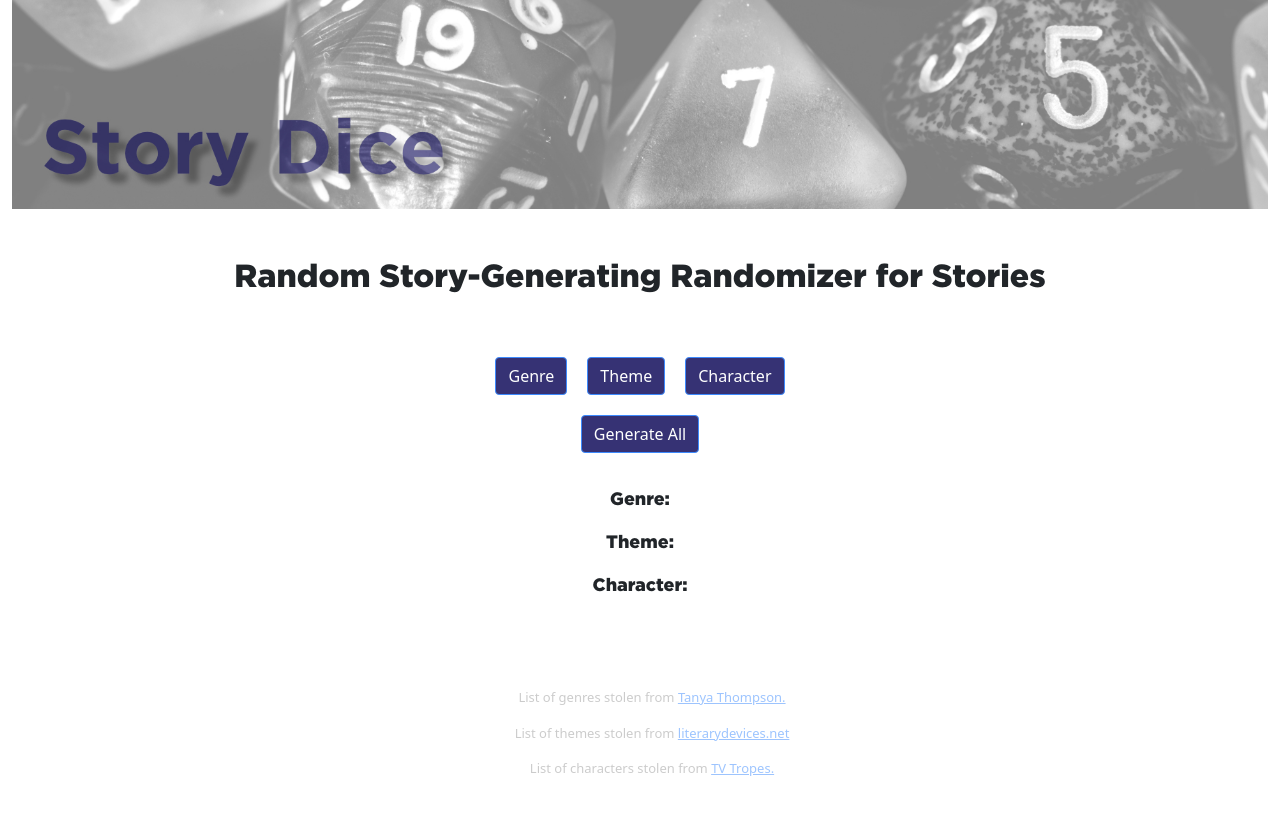
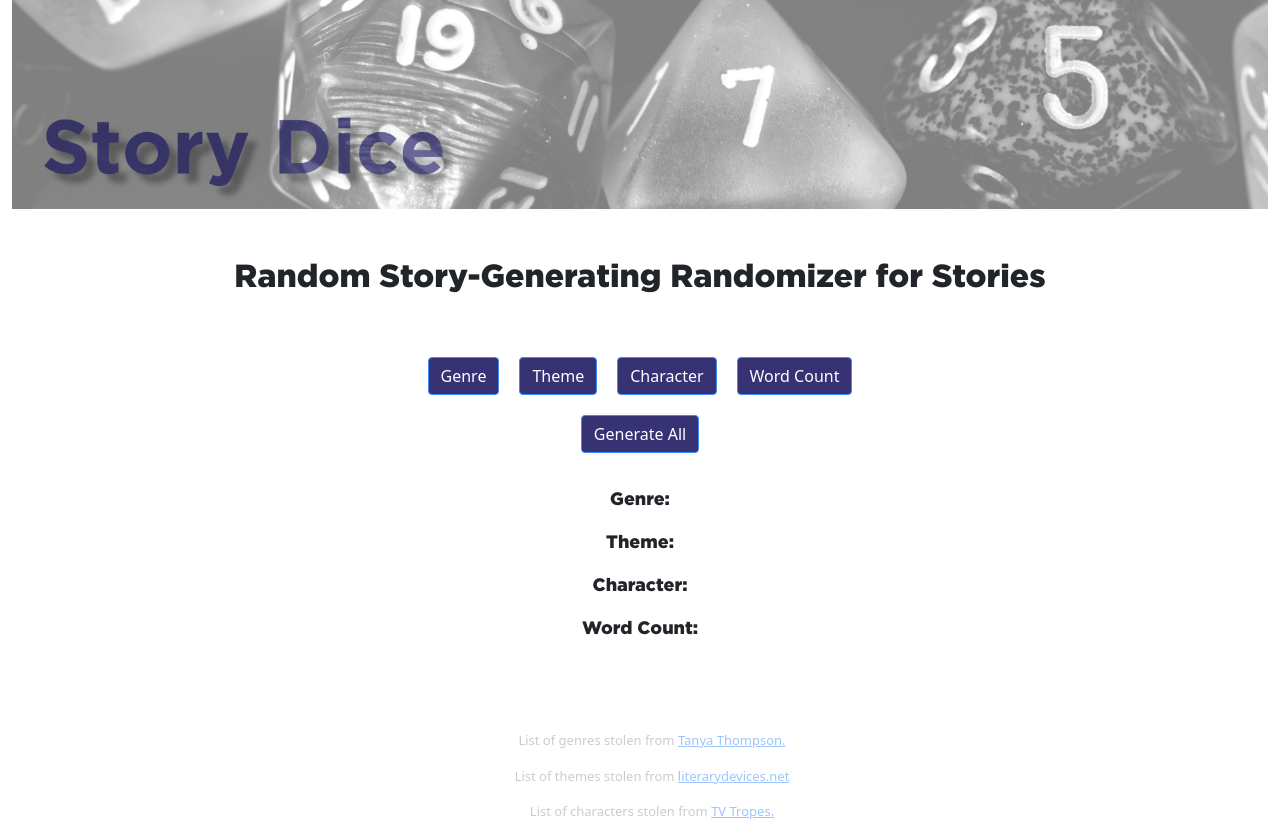
Before and after one commit to robotlions/storydice, a React (Create React App) app: page / in a window 1280 px wide. Before the commit the page ends 800 px from the top, so only its background shows below. Built offline with nearby package versions, Linux system fonts and the light colour scheme.

Commit message:
added word count

```diff
--- a/src/App.js
+++ b/src/App.js
@@ -3,6 +3,7 @@ import {useState} from 'react';
 import {genreList} from './genres';
 import {themeList} from './themes';
 import {characterList} from './characters';
+import {wordCounts} from './wordcounts';
 import {Button, Container} from 'react-bootstrap';
 import bannerImg from './diceV3Banner.jpg';
 
@@ -13,6 +14,7 @@ function App() {
 const [generatedGenre, setGeneratedGenre] = useState(null);
 const [generatedTheme, setGeneratedTheme] = useState(null);
 const [generatedCharacter, setGeneratedCharacter] = useState(null);
+const [generatedWordCount, setGeneratedWordCount] = useState(null);
 
 
 function doGenre() {
@@ -28,6 +30,11 @@ function doTheme() {
 function doCharacter() {
   const newCharacter = characterList[doRandom(0, characterList.length)]
   setGeneratedCharacter(newCharacter)
+};
+
+function doWordCount() {
+  const newWordCount = wordCounts[doRandom(0, wordCounts.length)]
+  setGeneratedWordCount(newWordCount)
 };
 
 function doRandom(min, max) {
@@ -46,14 +53,17 @@ function doRandom(min, max) {
       <Button onClick={()=>doGenre()}>Genre</Button>
       <Button onClick={()=>doTheme()}>Theme</Button>
       <Button onClick={()=>doCharacter()}>Character</Button>
+      <Button onClick={()=>doWordCount()}>Word Count</Button>
       </div>
       <div className="allButtonRow">
-        <Button onClick={()=>{doGenre();doTheme();doCharacter()}}>Generate All</Button>
+        <Button onClick={()=>{doGenre();doTheme();doCharacter();doWordCount()}}>Generate All</Button>
       </div>
       <br/>
       <p className="headingName">Genre: <span className="generatedString">{generatedGenre}</span></p>
       <p className="headingName">Theme: <span className="generatedString">{generatedTheme}</span></p>
       <p className="headingName">Character: <span className="generatedString">{generatedCharacter}</span></p>
+      <p className="headingName">Word Count: <span className="generatedString">{generatedWordCount}</span></p>
+
 <br/>
 <br/>
 <br/>
--- /dev/null
+++ b/src/wordcounts.js
@@ -0,0 +1,9 @@
+export const wordCounts = [
+"100",
+"500",
+"1000",
+"2500",
+"5000",
+"10,000",
+
+]
```
